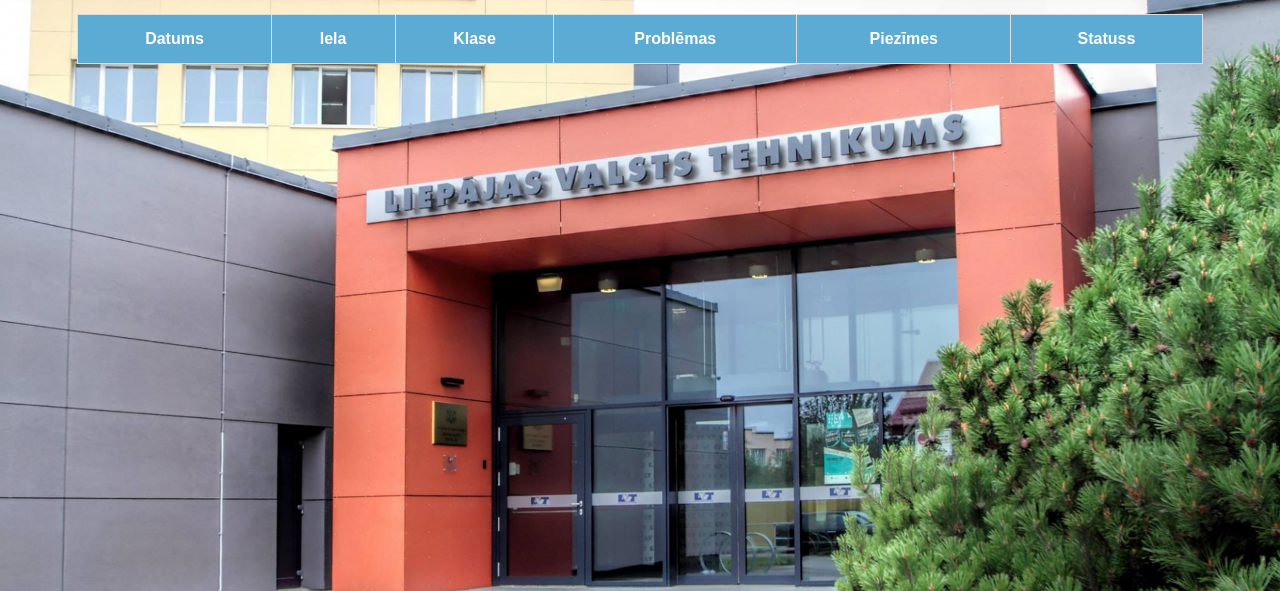
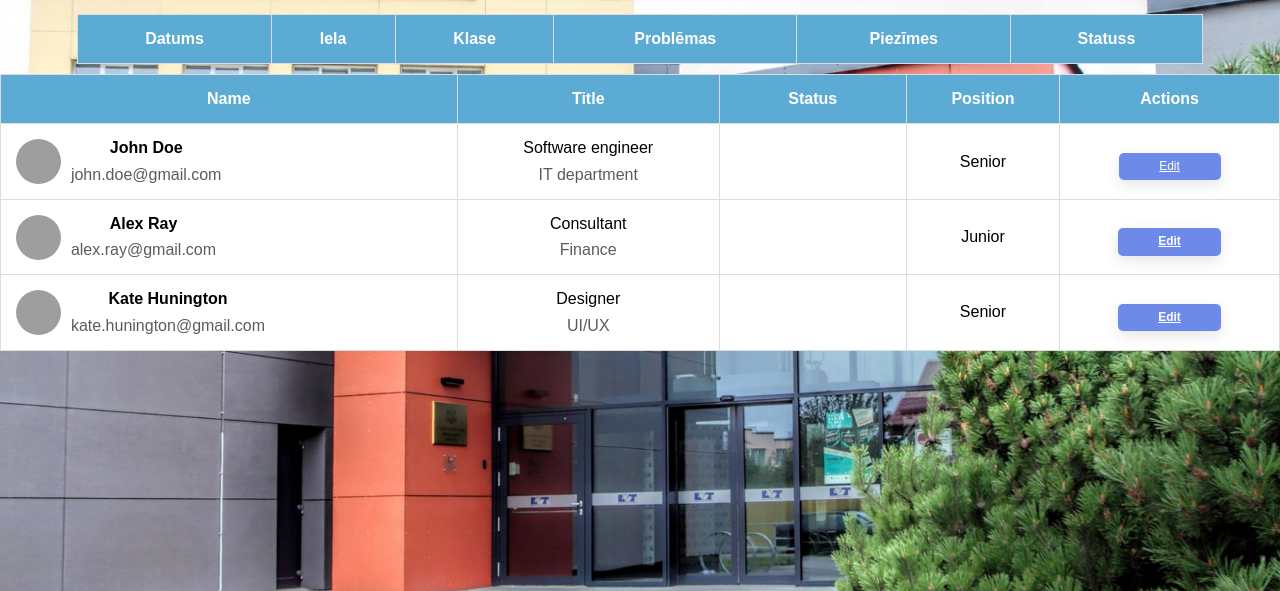
Before and after one commit to KnsGoyoLV/SchoolTicket, a PHP site: page / in a window 1280 px wide. Shown: the part 55-646 px from the top of the page. Run offline with PHP 8.4, Linux system fonts and the light colour scheme; the visitor is signed in with stand-in values (Sample User, id 1); data comes from the database, SQL or seed files in the repository; data that the repository does not hold is empty; some libraries are stand-ins or nearby versions; grey boxes are pictures that could not be loaded.

Commit message:
Changes?

```diff
--- a/index.php
+++ b/index.php
@@ -128,7 +128,6 @@
 
 <br /><br />
            <div class="container">
-                <div class="table-responsive">
                      <table id="employee_data" class="table">
                       <thead>
                      <tr>
@@ -183,6 +182,118 @@
            </div>
 
 </section>
+
+<table class="table align-middle mb-0 bg-white">
+  <thead class="bg-light">
+    <tr>
+      <th>Name</th>
+      <th>Title</th>
+      <th>Status</th>
+      <th>Position</th>
+      <th>Actions</th>
+    </tr>
+  </thead>
+  <tbody>
+    <tr>
+      <td>
+        <div class="d-flex align-items-center">
+          <img
+              src="https://mdbootstrap.com/img/new/avatars/8.jpg"
+              alt=""
+              style="width: 45px; height: 45px"
+              class="rounded-circle"
+              />
+          <div class="ms-3">
+            <p class="fw-bold mb-1">John Doe</p>
+            <p class="text-muted mb-0">john.doe@gmail.com</p>
+          </div>
+        </div>
+      </td>
+      <td>
+        <p class="fw-normal mb-1">Software engineer</p>
+        <p class="text-muted mb-0">IT department</p>
+      </td>
+      <td>
+        <span class="badge badge-success rounded-pill d-inline">Active</span>
+      </td>
+      <td>Senior</td>
+      <td>
+        <button type="button" class="btn btn-link btn-sm btn-rounded">
+          Edit
+        </button>
+      </td>
+    </tr>
+    <tr>
+      <td>
+        <div class="d-flex align-items-center">
+          <img
+              src="https://mdbootstrap.com/img/new/avatars/6.jpg"
+              class="rounded-circle"
+              alt=""
+              style="width: 45px; height: 45px"
+              />
+          <div class="ms-3">
+            <p class="fw-bold mb-1">Alex Ray</p>
+            <p class="text-muted mb-0">alex.ray@gmail.com</p>
+          </div>
+        </div>
+      </td>
+      <td>
+        <p class="fw-normal mb-1">Consultant</p>
+        <p class="text-muted mb-0">Finance</p>
+      </td>
+      <td>
+        <span class="badge badge-primary rounded-pill d-inline"
+              >Onboarding</span
+          >
+      </td>
+      <td>Junior</td>
+      <td>
+        <button
+                type="button"
+                class="btn btn-link btn-rounded btn-sm fw-bold"
+                data-mdb-ripple-color="dark"
+                >
+          Edit
+        </button>
+      </td>
+    </tr>
+    <tr>
+      <td>
+        <div class="d-flex align-items-center">
+          <img
+              src="https://mdbootstrap.com/img/new/avatars/7.jpg"
+              class="rounded-circle"
+              alt=""
+              style="width: 45px; height: 45px"
+              />
+          <div class="ms-3">
+            <p class="fw-bold mb-1">Kate Hunington</p>
+            <p class="text-muted mb-0">kate.hunington@gmail.com</p>
+          </div>
+        </div>
+      </td>
+      <td>
+        <p class="fw-normal mb-1">Designer</p>
+        <p class="text-muted mb-0">UI/UX</p>
+      </td>
+      <td>
+        <span class="badge badge-warning rounded-pill d-inline">Awaiting</span>
+      </td>
+      <td>Senior</td>
+      <td>
+        <button
+                type="button"
+                class="btn btn-link btn-rounded btn-sm fw-bold"
+                data-mdb-ripple-color="dark"
+                >
+          Edit
+        </button>
+      </td>
+    </tr>
+  </tbody>
+</table>
+
 <div class="footer">
   <p> Liepajas Valsts Tehnikums &copy; 2023</p>
 </div>
```
